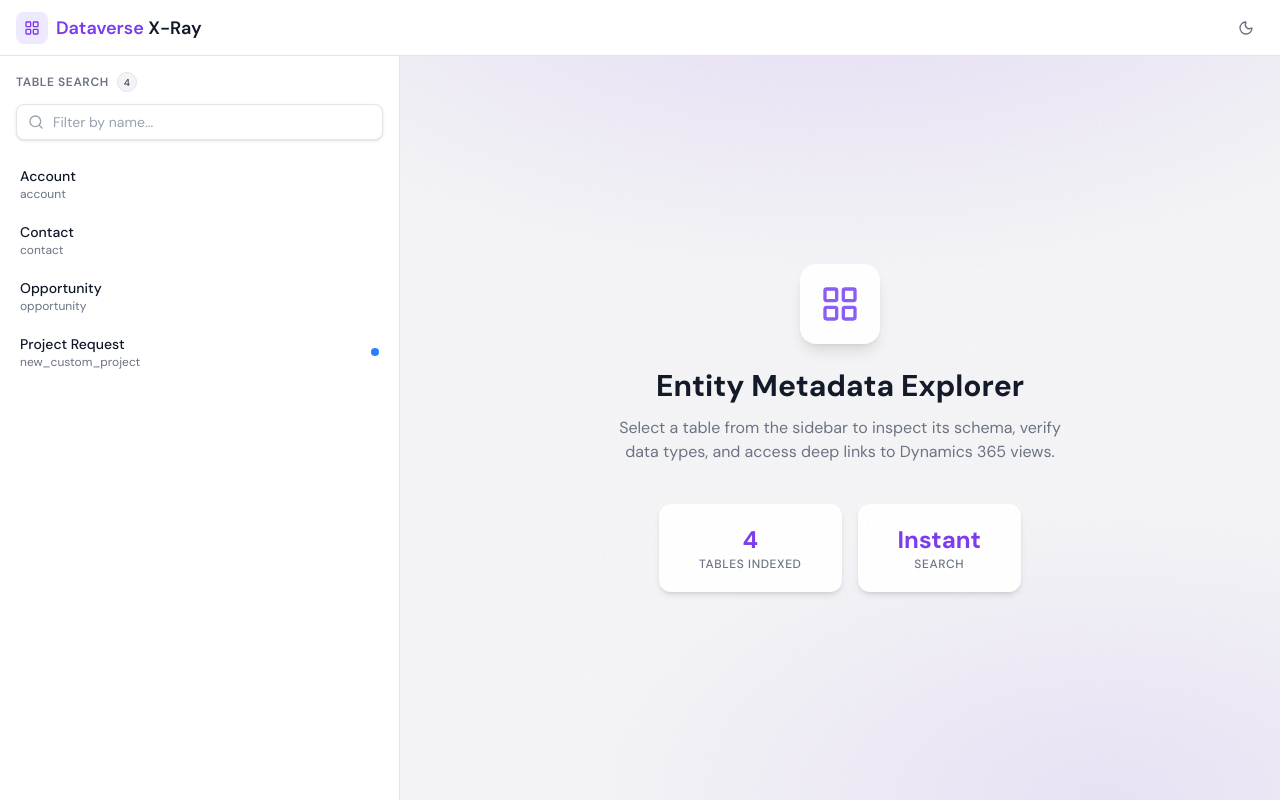
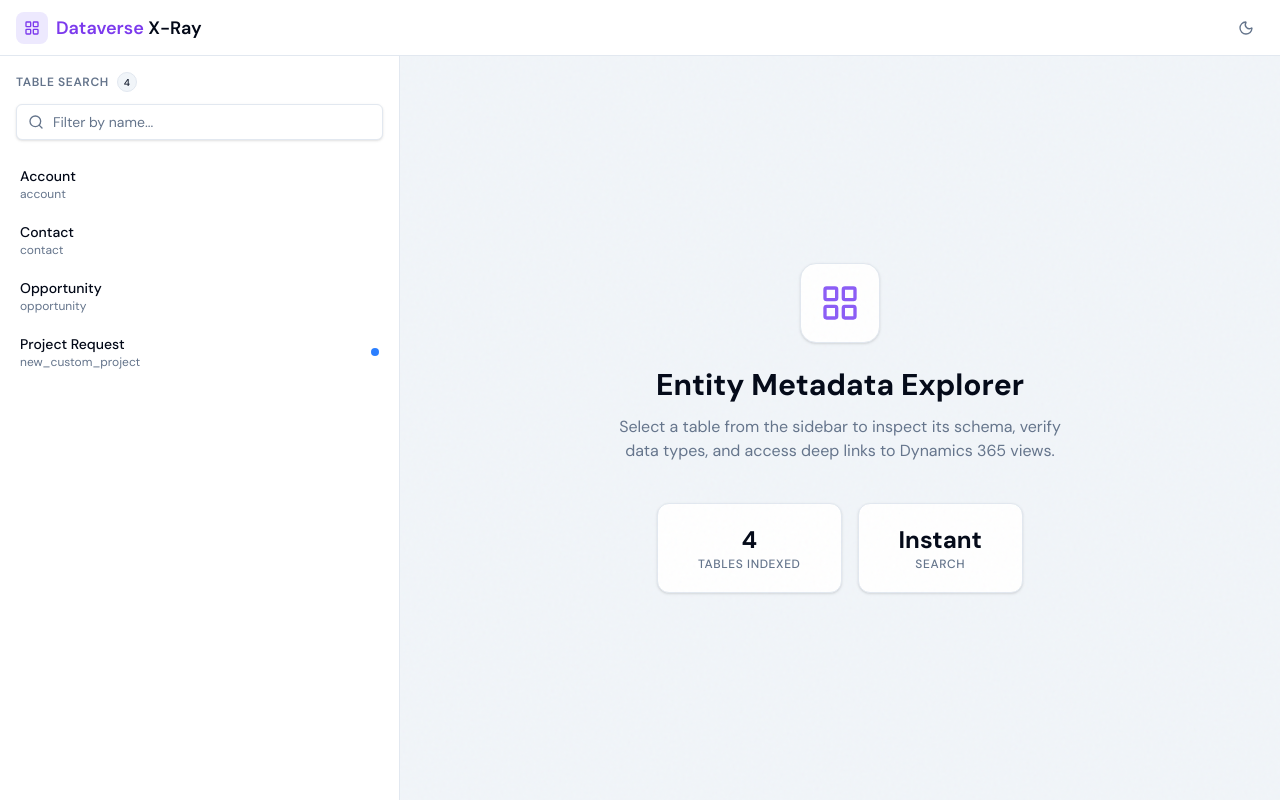
Before and after one commit to StoryKing123/dataverse-detective, a React (Vite) app: page / in a window 1280 px wide. Built offline with nearby package versions, Linux system fonts and the light colour scheme.

Commit message:
chore: update ui

```diff
--- a/src/App.tsx
+++ b/src/App.tsx
@@ -118,23 +118,23 @@ function App() {
   }
 
   return (
-    <div className="flex h-screen flex-col overflow-hidden bg-white dark:bg-gray-900">
+    <div className="flex h-screen flex-col overflow-hidden bg-background text-foreground">
       {/* Header */}
-      <header className="flex h-14 shrink-0 items-center justify-between border-b border-gray-200 bg-white px-4 dark:border-gray-800 dark:bg-gray-900">
+      <header className="flex h-14 shrink-0 items-center justify-between border-b border-border bg-background px-4">
         <div className="flex items-center gap-2">
           <div className="flex h-8 w-8 items-center justify-center rounded-lg bg-violet-100 dark:bg-violet-900/30">
             <LayoutGrid className="h-4 w-4 text-violet-600 dark:text-violet-400" />
           </div>
           <span className="text-lg font-semibold">
             <span className="text-violet-600 dark:text-violet-400">Dataverse</span>{" "}
-            <span className="text-gray-900 dark:text-white">X-Ray</span>
+            <span className="text-foreground">X-Ray</span>
           </span>
         </div>
         <Button
           variant="ghost"
           size="icon"
           onClick={toggleTheme}
-          className="text-gray-500 hover:text-gray-900 dark:text-gray-400 dark:hover:text-white"
+          className="text-muted-foreground hover:text-foreground"
         >
           <AnimatePresence mode="wait">
             {theme === "light" ? (
@@ -164,10 +164,10 @@ function App() {
 
       <div className="flex flex-1 overflow-hidden">
         {/* Sidebar */}
-        <aside className="flex w-[400px] shrink-0 flex-col border-r border-gray-200 bg-white dark:border-gray-800 dark:bg-gray-900">
+        <aside className="flex w-[400px] shrink-0 flex-col border-r border-border bg-background">
           <div className="p-4">
             <div className="mb-3 flex items-center gap-2">
-              <span className="text-xs font-semibold uppercase tracking-wider text-gray-500 dark:text-gray-400">
+              <span className="text-xs font-semibold uppercase tracking-wider text-muted-foreground">
                 Table Search
               </span>
               <Badge variant="secondary" className="h-5 min-w-[20px] justify-center px-1.5 text-[10px]">
@@ -175,7 +175,7 @@ function App() {
               </Badge>
             </div>
             <div className="relative">
-              <Search className="absolute left-3 top-1/2 h-4 w-4 -translate-y-1/2 text-gray-400" />
+              <Search className="absolute left-3 top-1/2 h-4 w-4 -translate-y-1/2 text-muted-foreground" />
               <Input
                 placeholder="Filter by name..."
                 value={searchQuery}
@@ -203,21 +203,21 @@ function App() {
                     className={cn(
                       "group relative flex w-full flex-col items-start rounded-lg px-3 py-2.5 text-left transition-all duration-200",
                       isSelected
-                        ? "bg-violet-50 dark:bg-violet-900/20"
-                        : "hover:bg-gray-50 dark:hover:bg-gray-800/50"
+                        ? "bg-accent"
+                        : "hover:bg-accent/50"
                     )}
                   >
                     <span
                       className={cn(
                         "text-sm font-medium transition-colors",
                         isSelected
-                          ? "text-violet-700 dark:text-violet-300"
-                          : "text-gray-900 dark:text-gray-100"
+                          ? "text-accent-foreground"
+                          : "text-foreground"
                       )}
                     >
                       {table.displayName}
                     </span>
-                    <span className="text-xs text-gray-500 dark:text-gray-500">
+                    <span className="text-xs text-muted-foreground">
                       {table.logicalName}
                     </span>
                     {table.isCustomEntity && (
@@ -267,7 +267,7 @@ function EmptyState({ tableCount }: { tableCount: number }) {
         initial={{ scale: 0.8, opacity: 0 }}
         animate={{ scale: 1, opacity: 1 }}
         transition={{ delay: 0.1, duration: 0.4, type: "spring" }}
-        className="mb-6 flex h-20 w-20 items-center justify-center rounded-2xl bg-white shadow-lg dark:bg-gray-800"
+        className="mb-6 flex h-20 w-20 items-center justify-center rounded-2xl border border-border bg-card text-card-foreground shadow-sm"
       >
         <LayoutGrid className="h-10 w-10 text-violet-500" />
       </motion.div>
@@ -276,7 +276,7 @@ function EmptyState({ tableCount }: { tableCount: number }) {
         initial={{ y: 20, opacity: 0 }}
         animate={{ y: 0, opacity: 1 }}
         transition={{ delay: 0.2, duration: 0.4 }}
-        className="mb-3 text-3xl font-bold text-gray-900 dark:text-white"
+        className="mb-3 text-3xl font-bold text-foreground"
       >
         Entity Metadata Explorer
       </motion.h1>
@@ -285,7 +285,7 @@ function EmptyState({ tableCount }: { tableCount: number }) {
         initial={{ y: 20, opacity: 0 }}
         animate={{ y: 0, opacity: 1 }}
         transition={{ delay: 0.3, duration: 0.4 }}
-        className="mb-10 max-w-md text-center text-gray-500 dark:text-gray-400"
+        className="mb-10 max-w-md text-center text-muted-foreground"
       >
         Select a table from the sidebar to inspect its schema, verify data types, and access deep links to Dynamics 365 views.
       </motion.p>
@@ -296,19 +296,19 @@ function EmptyState({ tableCount }: { tableCount: number }) {
         transition={{ delay: 0.4, duration: 0.4 }}
         className="flex gap-4"
       >
-        <div className="flex flex-col items-center rounded-xl bg-white px-10 py-5 shadow-md dark:bg-gray-800">
-          <span className="text-2xl font-bold text-violet-600 dark:text-violet-400">
+        <div className="flex flex-col items-center rounded-xl border border-border bg-card px-10 py-5 text-card-foreground shadow-sm">
+          <span className="text-2xl font-bold text-foreground">
             {tableCount}
           </span>
-          <span className="text-xs font-medium uppercase tracking-wider text-gray-500 dark:text-gray-400">
+          <span className="text-xs font-medium uppercase tracking-wider text-muted-foreground">
             Tables Indexed
           </span>
         </div>
-        <div className="flex flex-col items-center rounded-xl bg-white px-10 py-5 shadow-md dark:bg-gray-800">
-          <span className="text-2xl font-bold text-violet-600 dark:text-violet-400">
+        <div className="flex flex-col items-center rounded-xl border border-border bg-card px-10 py-5 text-card-foreground shadow-sm">
+          <span className="text-2xl font-bold text-foreground">
             Instant
           </span>
-          <span className="text-xs font-medium uppercase tracking-wider text-gray-500 dark:text-gray-400">
+          <span className="text-xs font-medium uppercase tracking-wider text-muted-foreground">
             Search
           </span>
         </div>
@@ -344,15 +344,15 @@ function TableDetail({
       className="glass-effect h-full overflow-y-auto p-6"
     >
       {/* 表头信息卡片 */}
-      <div className="mb-6 rounded-xl bg-white p-6 shadow-sm dark:bg-gray-800">
+      <div className="mb-6 rounded-xl border border-border bg-card p-6 text-card-foreground shadow-sm">
         <div className="flex items-start justify-between">
           <div>
-            <h2 className="mb-1 text-2xl font-bold text-gray-900 dark:text-white">
+            <h2 className="mb-1 text-2xl font-bold text-foreground">
               {table.displayName}
             </h2>
             <button
               onClick={() => copyToClipboard(table.logicalName, "logicalName")}
-              className="group flex items-center gap-1.5 text-sm text-gray-500 transition-colors hover:text-gray-700 dark:text-gray-400 dark:hover:text-gray-200"
+              className="group flex items-center gap-1.5 text-sm text-muted-foreground transition-colors hover:text-foreground"
             >
               <span className="font-mono">{table.logicalName}</span>
               {copiedField === "logicalName" ? (
@@ -391,18 +391,18 @@ function TableDetail({
       </div>
 
       {/* 列信息 */}
-      <div className="rounded-xl bg-white p-6 shadow-sm dark:bg-gray-800">
+      <div className="rounded-xl border border-border bg-card p-6 text-card-foreground shadow-sm">
         <div className="mb-4 flex items-center justify-between">
           <div className="flex items-center gap-3">
-            <h3 className="text-lg font-semibold text-gray-900 dark:text-white">
+            <h3 className="text-lg font-semibold text-foreground">
               Columns
             </h3>
-            <span className="text-sm text-gray-500 dark:text-gray-400">
+            <span className="text-sm text-muted-foreground">
               {filteredColumns.length} visible
             </span>
           </div>
           <div className="relative w-64">
-            <Search className="absolute left-3 top-1/2 h-4 w-4 -translate-y-1/2 text-gray-400" />
+            <Search className="absolute left-3 top-1/2 h-4 w-4 -translate-y-1/2 text-muted-foreground" />
             <Input
               placeholder="Search columns..."
               value={columnSearch}
@@ -413,25 +413,25 @@ function TableDetail({
         </div>
 
         {/* 列表格 */}
-        <div className="overflow-hidden rounded-lg border border-gray-200 dark:border-gray-700">
+        <div className="overflow-hidden rounded-lg border border-border">
           <table className="w-full">
             <thead>
-              <tr className="border-b border-gray-200 bg-gray-50 dark:border-gray-700 dark:bg-gray-900/50">
-                <th className="px-4 py-3 text-left text-xs font-semibold uppercase tracking-wider text-gray-500 dark:text-gray-400">
+              <tr className="border-b border-border bg-muted">
+                <th className="px-4 py-3 text-left text-xs font-semibold uppercase tracking-wider text-muted-foreground">
                   Display Name
                 </th>
-                <th className="px-4 py-3 text-left text-xs font-semibold uppercase tracking-wider text-gray-500 dark:text-gray-400">
+                <th className="px-4 py-3 text-left text-xs font-semibold uppercase tracking-wider text-muted-foreground">
                   Logical Name
                 </th>
-                <th className="px-4 py-3 text-left text-xs font-semibold uppercase tracking-wider text-gray-500 dark:text-gray-400">
+                <th className="px-4 py-3 text-left text-xs font-semibold uppercase tracking-wider text-muted-foreground">
                   Type
                 </th>
-                <th className="px-4 py-3 text-right text-xs font-semibold uppercase tracking-wider text-gray-500 dark:text-gray-400">
+                <th className="px-4 py-3 text-right text-xs font-semibold uppercase tracking-wider text-muted-foreground">
                   Requirement
                 </th>
               </tr>
             </thead>
-            <tbody className="divide-y divide-gray-200 dark:divide-gray-700">
+            <tbody className="divide-y divide-border">
               <AnimatePresence mode="popLayout">
                 {filteredColumns.map((column, index) => (
                   <motion.tr
@@ -440,26 +440,26 @@ function TableDetail({
                     animate={{ opacity: 1 }}
                     exit={{ opacity: 0 }}
                     transition={{ duration: 0.15, delay: index * 0.02 }}
-                    className="group transition-colors hover:bg-gray-50 dark:hover:bg-gray-800/50"
+                    className="group transition-colors hover:bg-muted/50"
                   >
                     <td className="px-4 py-3">
                       <div className="flex items-center gap-1.5">
-                        <span className="font-medium text-gray-900 dark:text-white">
+                        <span className="font-medium text-foreground">
                           {column.displayName}
                         </span>
                         {column.isPrimaryKey && (
-                          <Link2 className="h-3.5 w-3.5 text-gray-400" />
+                          <Link2 className="h-3.5 w-3.5 text-muted-foreground" />
                         )}
                       </div>
                     </td>
                     <td className="px-4 py-3">
-                      <span className="font-mono text-sm text-gray-500 dark:text-gray-400">
+                      <span className="font-mono text-sm text-muted-foreground">
                         {column.logicalName}
                       </span>
                     </td>
                     <td className="px-4 py-3">
                       <div className="flex items-center gap-2">
-                        <span className="font-medium text-violet-600 dark:text-violet-400">
+                        <span className="font-medium text-foreground">
                           {column.type}
                         </span>
                         {column.maxLength && (
@@ -468,7 +468,7 @@ function TableDetail({
                           </Badge>
                         )}
                         {column.optionCount && (
-                          <button className="flex items-center gap-0.5 rounded-md bg-gray-100 px-1.5 py-0.5 text-xs text-gray-600 transition-colors hover:bg-gray-200 dark:bg-gray-700 dark:text-gray-300 dark:hover:bg-gray-600">
+                          <button className="flex items-center gap-0.5 rounded-md bg-muted px-1.5 py-0.5 text-xs text-muted-foreground transition-colors hover:bg-muted/80">
                             {column.optionCount} Options
                             <ChevronRight className="h-3 w-3" />
                           </button>
--- a/src/components/ui/badge.tsx
+++ b/src/components/ui/badge.tsx
@@ -3,28 +3,28 @@ import { cva, type VariantProps } from "class-variance-authority"
 import { cn } from "@/lib/utils"
 
 const badgeVariants = cva(
-  "inline-flex items-center rounded-full border px-2.5 py-0.5 text-xs font-medium transition-colors focus:outline-none focus:ring-2 focus:ring-violet-500 focus:ring-offset-2",
+  "inline-flex items-center rounded-full border px-2.5 py-0.5 text-xs font-medium transition-colors focus:outline-none focus:ring-2 focus:ring-ring focus:ring-offset-2 focus:ring-offset-background",
   {
     variants: {
       variant: {
         default:
-          "border-transparent bg-violet-100 text-violet-700 dark:bg-violet-900/30 dark:text-violet-300",
+          "border-transparent bg-primary text-primary-foreground",
         secondary:
-          "border-transparent bg-gray-100 text-gray-700 dark:bg-gray-800 dark:text-gray-300",
+          "border-transparent bg-secondary text-secondary-foreground",
         destructive:
-          "border-transparent bg-red-100 text-red-700 dark:bg-red-900/30 dark:text-red-300",
+          "border-transparent bg-destructive text-destructive-foreground",
         outline:
-          "border-gray-200 text-gray-600 dark:border-gray-700 dark:text-gray-400",
+          "border-border bg-transparent text-foreground",
         success:
-          "border-transparent bg-emerald-100 text-emerald-700 dark:bg-emerald-900/30 dark:text-emerald-300",
+          "border-transparent bg-emerald-500/10 text-emerald-700 dark:text-emerald-300",
         warning:
-          "border-transparent bg-amber-100 text-amber-700 dark:bg-amber-900/30 dark:text-amber-300",
+          "border-transparent bg-amber-500/10 text-amber-700 dark:text-amber-300",
         system:
-          "border-red-200 bg-transparent text-red-500 dark:border-red-800 dark:text-red-400",
+          "border-destructive/30 bg-transparent text-destructive",
         required:
-          "border-transparent bg-orange-100 text-orange-600 dark:bg-orange-900/30 dark:text-orange-400",
+          "border-transparent bg-orange-500/10 text-orange-700 dark:text-orange-300",
         optional:
-          "border-transparent bg-transparent text-gray-400 dark:text-gray-500",
+          "border-border bg-transparent text-muted-foreground",
       },
     },
     defaultVariants: {
@@ -43,4 +43,4 @@ function Badge({ className, variant, ...props }: BadgeProps) {
   )
 }
 
-export { Badge, badgeVariants }
+export { Badge }
--- a/src/components/ui/button.tsx
+++ b/src/components/ui/button.tsx
@@ -4,21 +4,21 @@ import { cva, type VariantProps } from "class-variance-authority"
 import { cn } from "@/lib/utils"
 
 const buttonVariants = cva(
-  "inline-flex items-center justify-center gap-2 whitespace-nowrap rounded-lg text-sm font-medium transition-all duration-200 focus-visible:outline-none focus-visible:ring-2 focus-visible:ring-violet-500 focus-visible:ring-offset-2 disabled:pointer-events-none disabled:opacity-50 [&_svg]:pointer-events-none [&_svg]:size-4 [&_svg]:shrink-0",
+  "inline-flex items-center justify-center gap-2 whitespace-nowrap rounded-md text-sm font-medium transition-colors focus-visible:outline-none focus-visible:ring-2 focus-visible:ring-ring focus-visible:ring-offset-2 focus-visible:ring-offset-background disabled:pointer-events-none disabled:opacity-50 [&_svg]:pointer-events-none [&_svg]:size-4 [&_svg]:shrink-0",
   {
     variants: {
       variant: {
         default:
-          "bg-violet-600 text-white shadow-sm hover:bg-violet-700 active:bg-violet-800",
+          "bg-primary text-primary-foreground shadow-sm hover:bg-primary/90",
         destructive:
-          "bg-red-500 text-white shadow-sm hover:bg-red-600 active:bg-red-700",
+          "bg-destructive text-destructive-foreground shadow-sm hover:bg-destructive/90",
         outline:
-          "border border-gray-200 bg-white text-gray-700 shadow-sm hover:bg-gray-50 hover:text-gray-900 dark:border-gray-700 dark:bg-gray-800 dark:text-gray-200 dark:hover:bg-gray-700",
+          "border border-input bg-background shadow-sm hover:bg-accent hover:text-accent-foreground",
         secondary:
-          "bg-gray-100 text-gray-900 shadow-sm hover:bg-gray-200 dark:bg-gray-800 dark:text-gray-100 dark:hover:bg-gray-700",
+          "bg-secondary text-secondary-foreground shadow-sm hover:bg-secondary/80",
         ghost:
-          "hover:bg-gray-100 hover:text-gray-900 dark:hover:bg-gray-800 dark:hover:text-gray-100",
-        link: "text-violet-600 underline-offset-4 hover:underline dark:text-violet-400",
+          "hover:bg-accent hover:text-accent-foreground",
+        link: "text-primary underline-offset-4 hover:underline",
       },
       size: {
         default: "h-9 px-4 py-2",
@@ -54,4 +54,4 @@ const Button = React.forwardRef<HTMLButtonElement, ButtonProps>(
 )
 Button.displayName = "Button"
 
-export { Button, buttonVariants }
+export { Button }
--- a/src/components/ui/input.tsx
+++ b/src/components/ui/input.tsx
@@ -7,7 +7,7 @@ const Input = React.forwardRef<HTMLInputElement, React.ComponentProps<"input">>(
       <input
         type={type}
         className={cn(
-          "flex h-9 w-full rounded-lg border border-gray-200 bg-white px-3 py-2 text-sm shadow-sm transition-colors file:border-0 file:bg-transparent file:text-sm file:font-medium file:text-gray-900 placeholder:text-gray-400 focus-visible:outline-none focus-visible:ring-2 focus-visible:ring-violet-500 focus-visible:ring-offset-1 disabled:cursor-not-allowed disabled:opacity-50 dark:border-gray-700 dark:bg-gray-800 dark:file:text-gray-100 dark:placeholder:text-gray-500",
+          "flex h-9 w-full rounded-md border border-input bg-background px-3 py-2 text-sm shadow-sm transition-colors file:border-0 file:bg-transparent file:text-sm file:font-medium placeholder:text-muted-foreground focus-visible:outline-none focus-visible:ring-1 focus-visible:ring-ring disabled:cursor-not-allowed disabled:opacity-50",
           className
         )}
         ref={ref}
--- a/src/index.css
+++ b/src/index.css
@@ -3,6 +3,26 @@
 
 @theme {
   --font-sans: "DM Sans", system-ui, sans-serif;
+
+  --color-background: hsl(var(--background));
+  --color-foreground: hsl(var(--foreground));
+  --color-card: hsl(var(--card));
+  --color-card-foreground: hsl(var(--card-foreground));
+  --color-popover: hsl(var(--popover));
+  --color-popover-foreground: hsl(var(--popover-foreground));
+  --color-primary: hsl(var(--primary));
+  --color-primary-foreground: hsl(var(--primary-foreground));
+  --color-secondary: hsl(var(--secondary));
+  --color-secondary-foreground: hsl(var(--secondary-foreground));
+  --color-muted: hsl(var(--muted));
+  --color-muted-foreground: hsl(var(--muted-foreground));
+  --color-accent: hsl(var(--accent));
+  --color-accent-foreground: hsl(var(--accent-foreground));
+  --color-destructive: hsl(var(--destructive));
+  --color-destructive-foreground: hsl(var(--destructive-foreground));
+  --color-border: hsl(var(--border));
+  --color-input: hsl(var(--input));
+  --color-ring: hsl(var(--ring));
 
   --color-violet-50: #f5f3ff;
   --color-violet-100: #ede9fe;
@@ -18,57 +38,57 @@
 
 :root {
   --background: 0 0% 100%;
-  --foreground: 240 10% 3.9%;
+  --foreground: 222.2 84% 4.9%;
   --card: 0 0% 100%;
-  --card-foreground: 240 10% 3.9%;
+  --card-foreground: 222.2 84% 4.9%;
   --popover: 0 0% 100%;
-  --popover-foreground: 240 10% 3.9%;
-  --primary: 262.1 83.3% 57.8%;
-  --primary-foreground: 0 0% 100%;
-  --secondary: 240 4.8% 95.9%;
-  --secondary-foreground: 240 5.9% 10%;
-  --muted: 240 4.8% 95.9%;
-  --muted-foreground: 240 3.8% 46.1%;
-  --accent: 240 4.8% 95.9%;
-  --accent-foreground: 240 5.9% 10%;
+  --popover-foreground: 222.2 84% 4.9%;
+  --primary: 222.2 47.4% 11.2%;
+  --primary-foreground: 210 40% 98%;
+  --secondary: 210 40% 96.1%;
+  --secondary-foreground: 222.2 47.4% 11.2%;
+  --muted: 210 40% 96.1%;
+  --muted-foreground: 215.4 16.3% 46.9%;
+  --accent: 210 40% 96.1%;
+  --accent-foreground: 222.2 47.4% 11.2%;
   --destructive: 0 84.2% 60.2%;
-  --destructive-foreground: 0 0% 98%;
-  --border: 240 5.9% 90%;
-  --input: 240 5.9% 90%;
-  --ring: 262.1 83.3% 57.8%;
-  --radius: 0.625rem;
+  --destructive-foreground: 210 40% 98%;
+  --border: 214.3 31.8% 91.4%;
+  --input: 214.3 31.8% 91.4%;
+  --ring: 222.2 84% 4.9%;
+  --radius: 0.5rem;
 
   --sidebar-bg: 0 0% 100%;
-  --content-bg: 240 11% 96%;
+  --content-bg: 210 40% 96.1%;
   --glass-bg: 0 0% 100% / 0.7;
-  --glass-border: 0 0% 100% / 0.3;
+  --glass-border: 214.3 31.8% 91.4% / 0.5;
 }
 
 .dark {
-  --background: 240 10% 3.9%;
-  --foreground: 0 0% 98%;
-  --card: 240 10% 3.9%;
-  --card-foreground: 0 0% 98%;
-  --popover: 240 10% 3.9%;
-  --popover-foreground: 0 0% 98%;
-  --primary: 263.4 70% 50.4%;
-  --primary-foreground: 0 0% 100%;
-  --secondary: 240 3.7% 15.9%;
-  --secondary-foreground: 0 0% 98%;
-  --muted: 240 3.7% 15.9%;
-  --muted-foreground: 240 5% 64.9%;
-  --accent: 240 3.7% 15.9%;
-  --accent-foreground: 0 0% 98%;
+  --background: 222.2 84% 4.9%;
+  --foreground: 210 40% 98%;
+  --card: 222.2 84% 4.9%;
+  --card-foreground: 210 40% 98%;
+  --popover: 222.2 84% 4.9%;
+  --popover-foreground: 210 40% 98%;
+  --primary: 210 40% 98%;
+  --primary-foreground: 222.2 47.4% 11.2%;
+  --secondary: 217.2 32.6% 17.5%;
+  --secondary-foreground: 210 40% 98%;
+  --muted: 217.2 32.6% 17.5%;
+  --muted-foreground: 215 20.2% 65.1%;
+  --accent: 217.2 32.6% 17.5%;
+  --accent-foreground: 210 40% 98%;
   --destructive: 0 62.8% 30.6%;
-  --destructive-foreground: 0 0% 98%;
-  --border: 240 3.7% 15.9%;
-  --input: 240 3.7% 15.9%;
-  --ring: 263.4 70% 50.4%;
+  --destructive-foreground: 210 40% 98%;
+  --border: 217.2 32.6% 17.5%;
+  --input: 217.2 32.6% 17.5%;
+  --ring: 212.7 26.8% 83.9%;
 
-  --sidebar-bg: 240 6% 10%;
-  --content-bg: 240 6% 6%;
-  --glass-bg: 240 6% 15% / 0.7;
-  --glass-border: 240 6% 25% / 0.3;
+  --sidebar-bg: 222.2 84% 4.9%;
+  --content-bg: 217.2 32.6% 17.5%;
+  --glass-bg: 217.2 32.6% 17.5% / 0.7;
+  --glass-border: 217.2 32.6% 17.5% / 0.6;
 }
 
 * {
@@ -104,10 +124,7 @@ body {
 
 /* 磨砂玻璃背景效果 */
 .glass-effect {
-  background:
-    radial-gradient(ellipse 80% 50% at 50% -20%, hsl(var(--primary) / 0.15), transparent),
-    radial-gradient(ellipse 60% 40% at 80% 100%, hsl(var(--primary) / 0.1), transparent),
-    hsl(var(--content-bg));
+  background: hsl(var(--content-bg));
   position: relative;
 }
 
--- /dev/null
+++ b/tailwind.config.ts
@@ -0,0 +1,15 @@
+import type { Config } from 'tailwindcss'
+
+export default {
+  darkMode: 'class',
+  content: ['./index.html', './src/**/*.{ts,tsx}'],
+  theme: {
+    extend: {
+      borderRadius: {
+        lg: 'var(--radius)',
+        md: 'calc(var(--radius) - 2px)',
+        sm: 'calc(var(--radius) - 4px)',
+      },
+    },
+  },
+} satisfies Config
```
